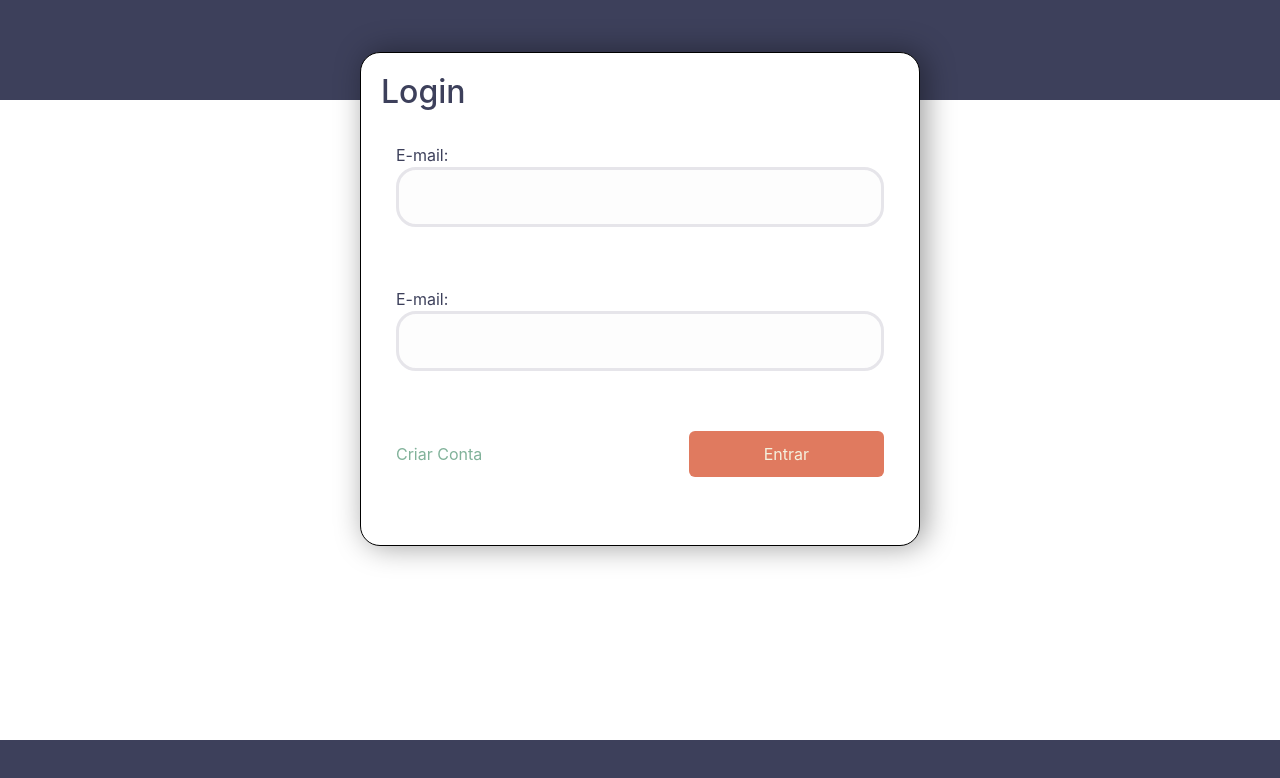
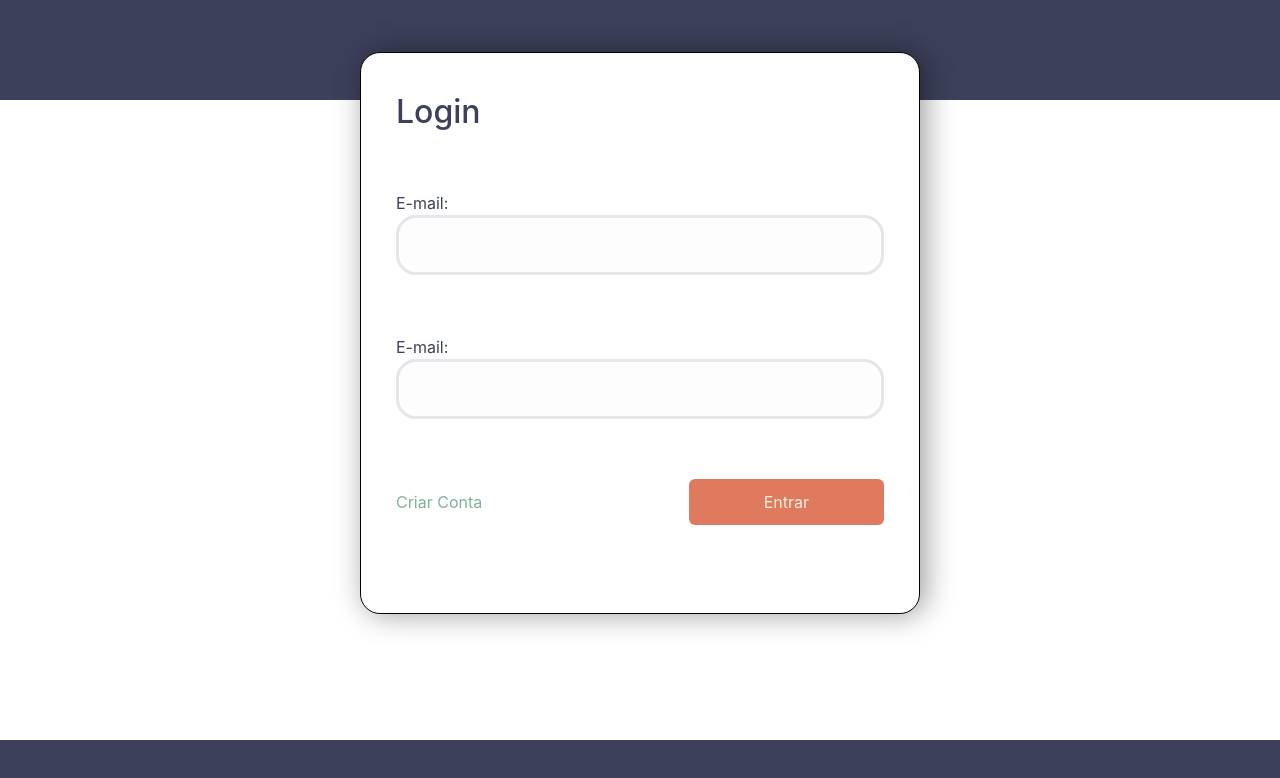
Before and after one commit to mateusgs98/ecommerce-pds, a Next.js app in the folder front-end/smart-vac/: page /login in a window 1280 px wide. Shown: the top 778 px of the page. Built offline with nearby package versions, Linux system fonts and the light colour scheme.

Commit message:
corrigindo css

```diff
--- a/front-end/smart-vac/src/components/Forms/FormLogin/index.tsx
+++ b/front-end/smart-vac/src/components/Forms/FormLogin/index.tsx
@@ -20,6 +20,7 @@ export default function FormLogin(props: FormLoginProps) {
     });
 
     return (
+        <>
             <Formik
                 initialValues={initialValues}
                 validationSchema={validationSchema}
@@ -28,6 +29,7 @@ export default function FormLogin(props: FormLoginProps) {
                 {({ isSubmitting }) => (
                     <Form>
                         <FormContainer>
+                            <h2>Login</h2>
                             <Input name="email" />
                             <Input name="password" type="password" />
                             <div className="extra">
@@ -37,10 +39,10 @@ export default function FormLogin(props: FormLoginProps) {
                                 </Button>
                             </div>
                         </FormContainer>
-
                     </Form>
                 )}
-        </Formik>
+            </Formik >
+        </>
     );
 
 }
--- a/front-end/smart-vac/src/components/Forms/FormLogin/styles.ts
+++ b/front-end/smart-vac/src/components/Forms/FormLogin/styles.ts
@@ -4,7 +4,12 @@ export const FormContainer = styled.div`
     display: flex;
     flex-direction: column;
     gap: 60px;
-    margin: 0px 15px;
+    margin: 20px 15px;
+
+    h2 {
+        margin: 0;
+    }
+
     .extra {
         display: flex;
         flex-direction: row;
--- a/front-end/smart-vac/src/pages/login/index.tsx
+++ b/front-end/smart-vac/src/pages/login/index.tsx
@@ -21,7 +21,6 @@ export default function Login() {
   return (
     <>
       <ExternalPageLayout>
-        <h2>Login</h2>
         <FormLogin onSubmit={handleLogin} />
       </ExternalPageLayout>
     </>
```
Lines whose indentation alone changed are shown as unchanged.
